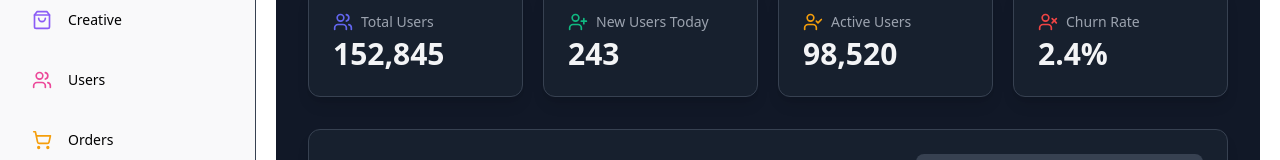
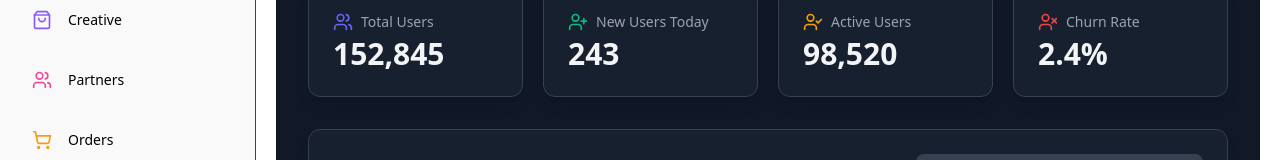
Before and after one commit to Skidesign1/skye-partnerdash, a React (Vite) app: page /users in a window 1280 px wide. Shown: the part 154-314 px from the top of the page. Built offline with nearby package versions, Linux system fonts and the light colour scheme; the HTML template or start-up script is replaced by a standard one.

Commit message:
changed users to partners

```diff
--- a/src/components/common/Sidebar.jsx
+++ b/src/components/common/Sidebar.jsx
@@ -7,7 +7,7 @@ import { useNavigate } from "react-router-dom"
 const SIDEBAR_ITEMS = [
 	{ name: "Analytics", icon: TrendingUp, color: "#3B82F6", href: "/analytics" },
 	{ name: "Creative", icon: ShoppingBag, color: "#8B5CF6", href: "/products" },
-	{ name: "Users", icon: Users, color: "#EC4899", href: "/users" },
+	{ name: "Partners", icon: Users, color: "#EC4899", href: "/users" },
 	{ name: "Orders", icon: ShoppingCart, color: "#F59E0B", href: "/orders" },
 	{ name: "Settings", icon: Settings, color: "#6EE7B7", href: "/settings" },
 	{name: "Logout", icon:LogOut, color: "#DC2626", href: "/logout"},
```
